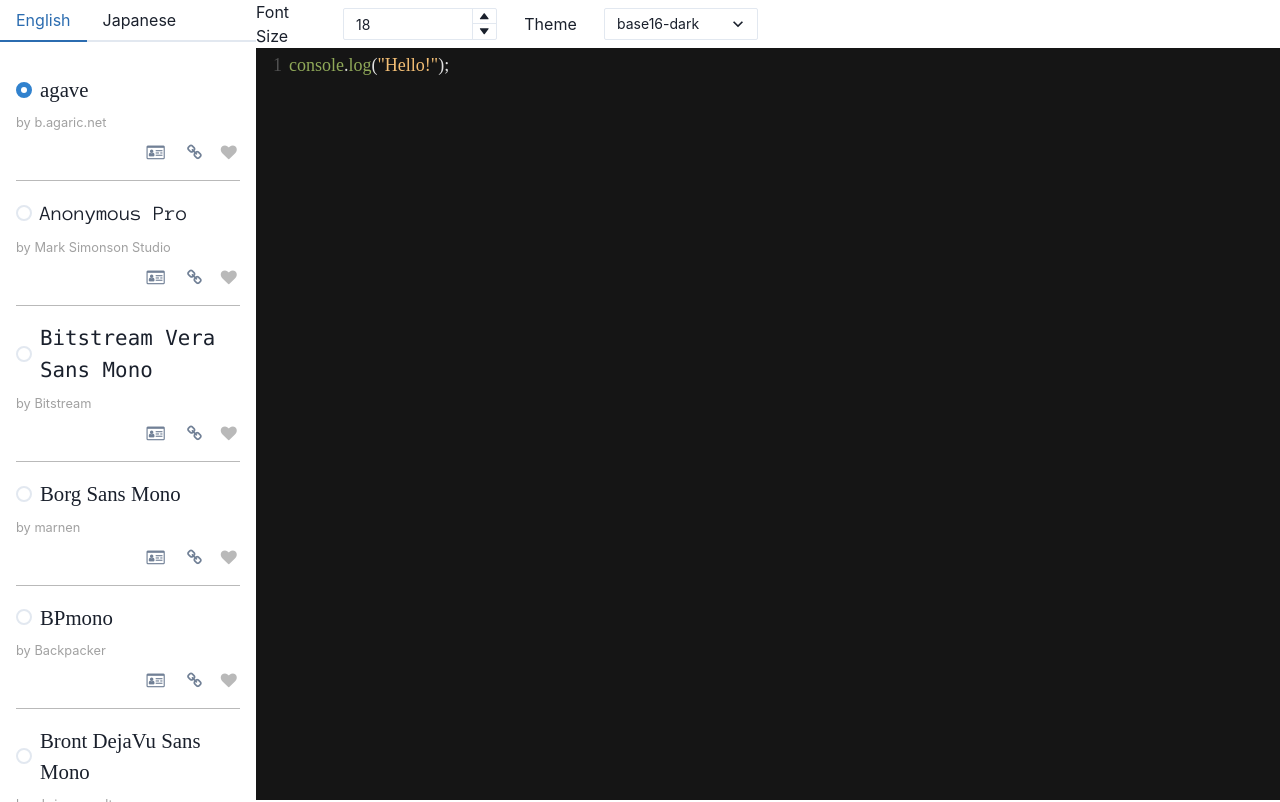
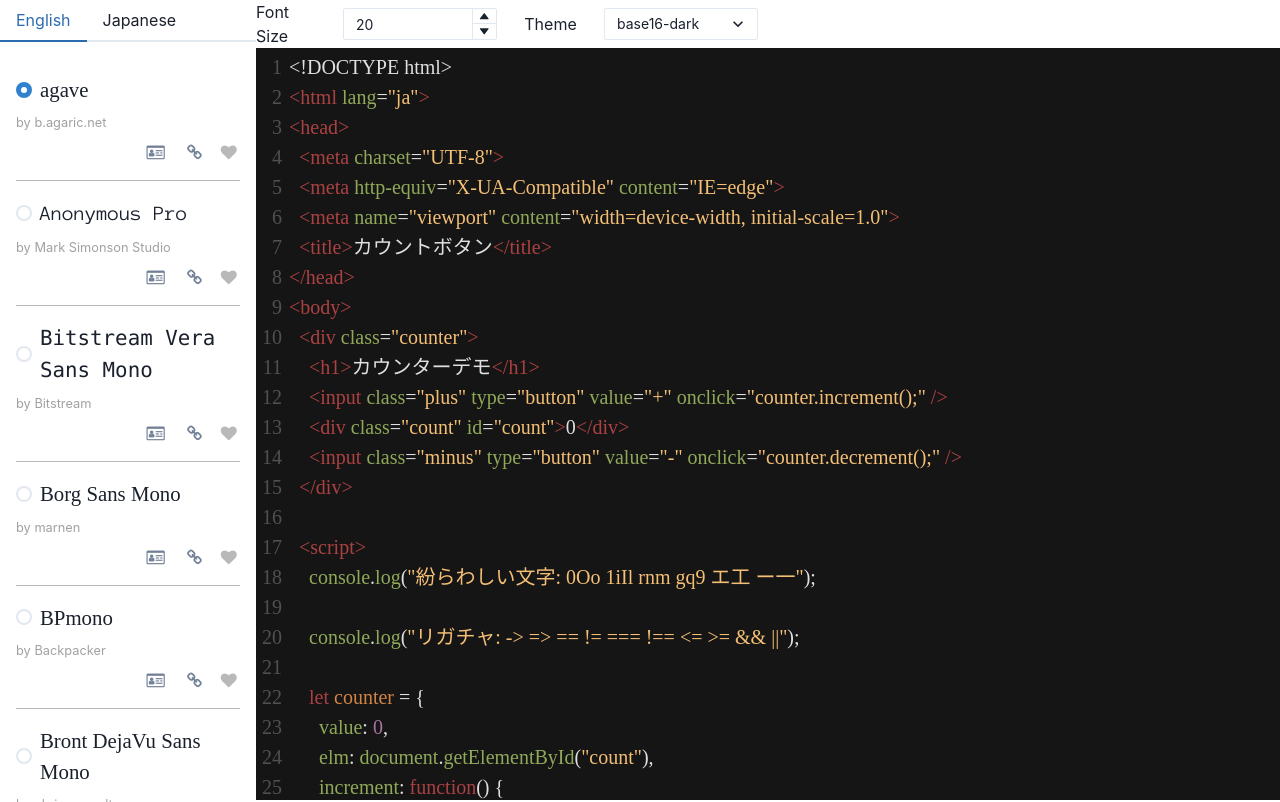
Before and after one commit to ichi-h/programming_font_combination, a React (Create React App) app: page / in a window 1280 px wide. Built offline with nearby package versions, Linux system fonts and the light colour scheme; a web font is replaced by a local one.

Commit message:
update CodeMirror settings

```diff
--- a/src/components/Editor.tsx
+++ b/src/components/Editor.tsx
@@ -11,12 +11,12 @@ import 'codemirror/theme/base16-dark.css';
 import 'codemirror/theme/base16-light.css';
 import fontListJson from '../assets/json/fontlist.json';
 
-require('codemirror/mode/javascript/javascript.js');
+require('codemirror/mode/htmlmixed/htmlmixed.js');
 
 function Editor() {
-  const value = 'console.log("Hello!");';
+  const value = TextValue();
   const [theme, setTheme] = useState('base16-dark');
-  const [fontSize, setFontSize] = useState(18);
+  const [fontSize, setFontSize] = useState(20);
   const [currentFont, setCurrentFont] = useState([
     fontListJson.eng[0].name,
     fontListJson.jpn[0].name
@@ -50,7 +50,7 @@ function Editor() {
             <CodeMirror
               value={value}
               options={{
-                mode: 'javascript',
+                mode: 'htmlmixed',
                 theme: theme,
                 lineNumbers: true
               }}
@@ -62,4 +62,47 @@ function Editor() {
   );
 }
 
+function TextValue(): string {
+  return `<!DOCTYPE html>
+<html lang="ja">
+<head>
+  <meta charset="UTF-8">
+  <meta http-equiv="X-UA-Compatible" content="IE=edge">
+  <meta name="viewport" content="width=device-width, initial-scale=1.0">
+  <title>カウントボタン</title>
+</head>
+<body>
+  <div class="counter">
+    <h1>カウンターデモ</h1>
+    <input class="plus" type="button" value="+" onclick="counter.increment();" />
+    <div class="count" id="count">0</div>
+    <input class="minus" type="button" value="-" onclick="counter.decrement();" />
+  </div>
+
+  <script>
+    console.log("紛らわしい文字: 0Oo 1iIl rnm gq9 エ工 ー一");
+
+    console.log("リガチャ: -> => == != === !== <= >= && ||");
+
+    let counter = {
+      value: 0,
+      elm: document.getElementById("count"),
+      increment: function() {
+        // 1クリックごとに1増加
+        this.value++;
+        this.elm.innerText = this.value;
+      },
+      decrement: function() {
+        // 1クリックごとに1減少
+        this.value--;
+        this.elm.innerText = this.value;
+      }
+    };
+
+    console.log("Ligature: -> => == != === !== <= >= && ||");
+  </script>
+</body>
+</html>`
+}
+
 export default Editor;
```
